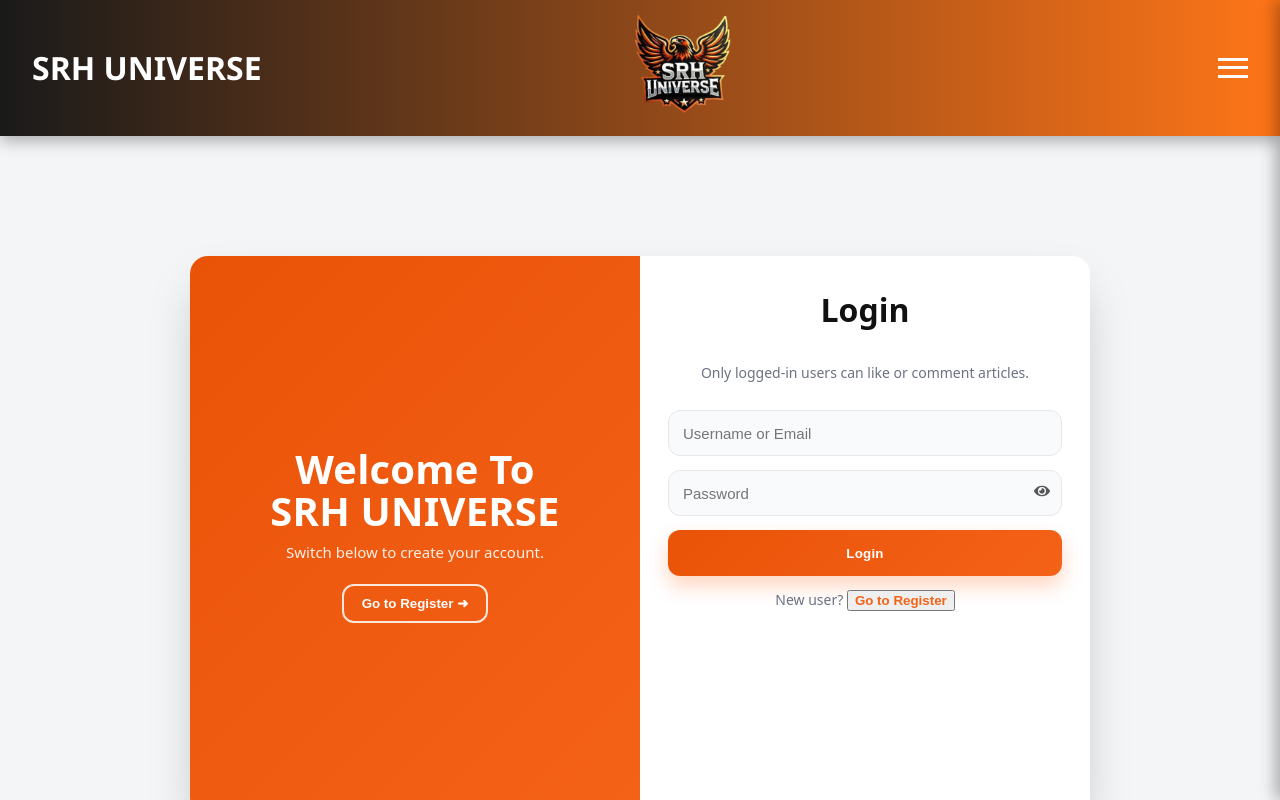
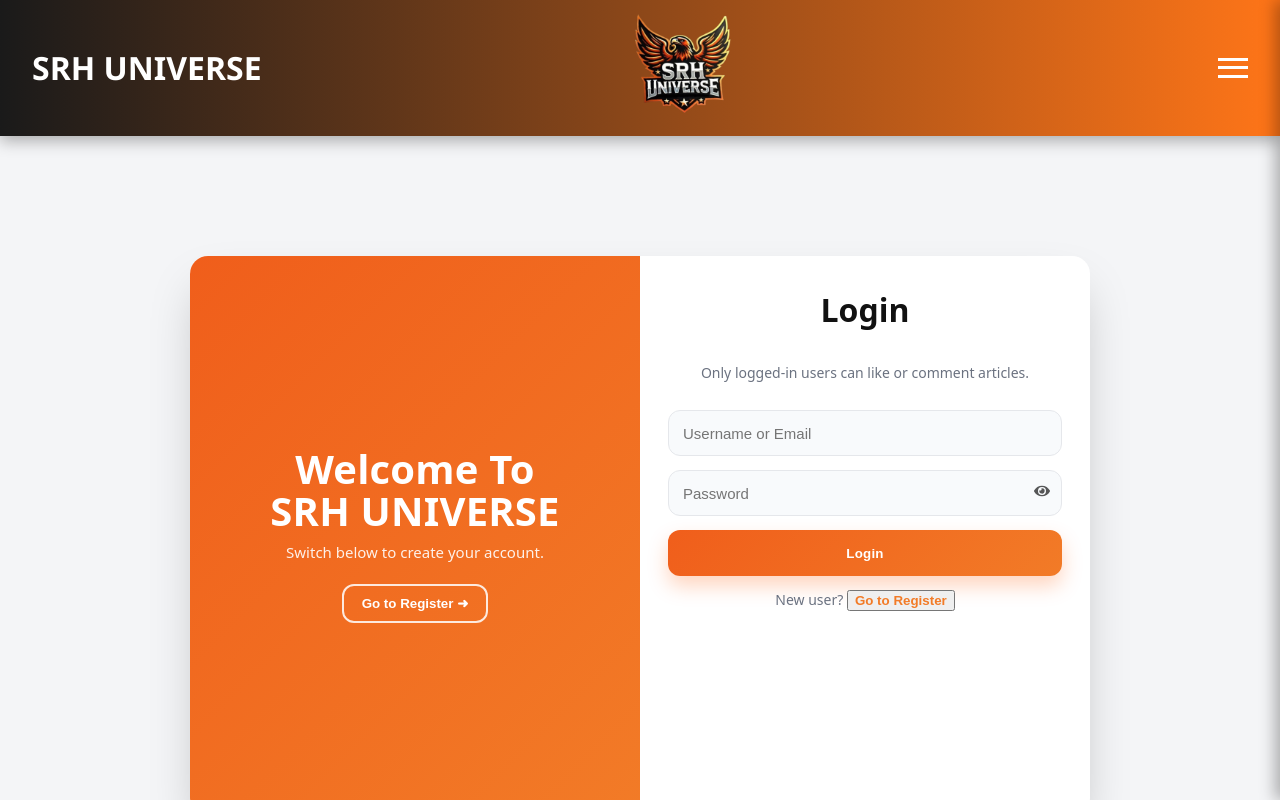
Before and after one commit to DIGVISHRAYALA/SRH_UNIVERSE, a React (Create React App) app in the folder frontend/: page /login in a window 1280 px wide. Built offline with nearby package versions, Linux system fonts and the light colour scheme; no server answers; the HTML template or start-up script is replaced by a standard one.

Commit message:
Refactor Auth.scss with updated styles and comments

```diff
--- a/frontend/src/pages/Auth.scss
+++ b/frontend/src/pages/Auth.scss
@@ -1,8 +1,57 @@
+// // // .auth-box {
+// // //   max-width: 400px;
+// // //   margin: 60px auto;
+// // //   padding: 30px;
+// // //   //background: #fff;
+// // //   background: linear-gradient(135deg, #ff8800, #ff5e00, #212121);
+// // //   border-radius: 12px;
+// // //   box-shadow: 0 4px 12px rgba(0,0,0,0.1);
+// // //   text-align: center;
+
+// // //   h2 {
+// // //     margin-bottom: 20px;
+// // //     color: #333;
+// // //   }
+
+// // //   input {
+// // //     display: block;
+// // //     width: 100%;
+// // //     margin: 10px 0;
+// // //     padding: 12px;
+// // //     border: 1px solid #ddd;
+// // //     border-radius: 8px;
+// // //     font-size: 14px;
+// // //   }
+
+// // //   button {
+// // //     margin-top: 15px;
+// // //     padding: 12px;
+// // //     width: 100%;
+// // //     background: linear-gradient(135deg, #000000, #000000);
+// // //     border: none;
+// // //     border-radius: 8px;
+// // //     color: white;
+// // //     font-size: 15px;
+// // //     font-weight: bold;
+// // //     cursor: pointer;
+// // //     transition: 0.3s ease;
+
+// // //     &:hover {
+// // //       background: linear-gradient(135deg, #ef7000, #ff4b2b);
+// // //     }
+// // //   }
+// // // }
+
+
+
+
+
+
+
 // // .auth-box {
 // //   max-width: 400px;
 // //   margin: 60px auto;
 // //   padding: 30px;
-// //   //background: #fff;
 // //   background: linear-gradient(135deg, #ff8800, #ff5e00, #212121);
 // //   border-radius: 12px;
 // //   box-shadow: 0 4px 12px rgba(0,0,0,0.1);
@@ -21,6 +70,27 @@
 // //     border: 1px solid #ddd;
 // //     border-radius: 8px;
 // //     font-size: 14px;
+// //     box-sizing: border-box;
+// //   }
+
+// //   .input-with-eye {
+// //     display: flex;
+// //     align-items: center;
+// //     position: relative;
+// //     margin: 10px 0;
+
+// //     input {
+// //       flex: 1;
+// //       padding-right: 40px; // space for eye
+// //     }
+
+// //     span {
+// //       position: absolute;
+// //       right: 12px;
+// //       cursor: pointer;
+// //       font-size: 18px;
+// //       color: #333;
+// //     }
 // //   }
 
 // //   button {
@@ -44,96 +114,26 @@
 
 
 
+// // .toast-message {
+// //   position: fixed;
+// //   bottom: 20%;
+// //   left: 50%;
+// //   transform: translateX(-50%);
+// //   background: rgb(255, 85, 0);
+// //   color: #ffffff;
+// //   padding: 12px 20px;
+// //   border-radius: 8px;
+// //   font-weight: bold;
+// //   animation: fadeInOut 2s ease forwards;
+// //   z-index: 1000;
+// // }
 
-
-
-
-// .auth-box {
-//   max-width: 400px;
-//   margin: 60px auto;
-//   padding: 30px;
-//   background: linear-gradient(135deg, #ff8800, #ff5e00, #212121);
-//   border-radius: 12px;
-//   box-shadow: 0 4px 12px rgba(0,0,0,0.1);
-//   text-align: center;
-
-//   h2 {
-//     margin-bottom: 20px;
-//     color: #333;
-//   }
-
-//   input {
-//     display: block;
-//     width: 100%;
-//     margin: 10px 0;
-//     padding: 12px;
-//     border: 1px solid #ddd;
-//     border-radius: 8px;
-//     font-size: 14px;
-//     box-sizing: border-box;
-//   }
-
-//   .input-with-eye {
-//     display: flex;
-//     align-items: center;
-//     position: relative;
-//     margin: 10px 0;
-
-//     input {
-//       flex: 1;
-//       padding-right: 40px; // space for eye
-//     }
-
-//     span {
-//       position: absolute;
-//       right: 12px;
-//       cursor: pointer;
-//       font-size: 18px;
-//       color: #333;
-//     }
-//   }
-
-//   button {
-//     margin-top: 15px;
-//     padding: 12px;
-//     width: 100%;
-//     background: linear-gradient(135deg, #000000, #000000);
-//     border: none;
-//     border-radius: 8px;
-//     color: white;
-//     font-size: 15px;
-//     font-weight: bold;
-//     cursor: pointer;
-//     transition: 0.3s ease;
-
-//     &:hover {
-//       background: linear-gradient(135deg, #ef7000, #ff4b2b);
-//     }
-//   }
-// }
-
-
-
-// .toast-message {
-//   position: fixed;
-//   bottom: 20%;
-//   left: 50%;
-//   transform: translateX(-50%);
-//   background: rgb(255, 85, 0);
-//   color: #ffffff;
-//   padding: 12px 20px;
-//   border-radius: 8px;
-//   font-weight: bold;
-//   animation: fadeInOut 2s ease forwards;
-//   z-index: 1000;
-// }
-
-// @keyframes fadeInOut {
-//   0% { opacity: 0; transform: translate(-50%, 20px); }
-//   10% { opacity: 1; transform: translate(-50%, 0); }
-//   90% { opacity: 1; }
-//   100% { opacity: 0; transform: translate(-50%, 20px); }
-// }
+// // @keyframes fadeInOut {
+// //   0% { opacity: 0; transform: translate(-50%, 20px); }
+// //   10% { opacity: 1; transform: translate(-50%, 0); }
+// //   90% { opacity: 1; }
+// //   100% { opacity: 0; transform: translate(-50%, 20px); }
+// // }
 
 
 
@@ -141,6 +141,365 @@
 
 
 
+
+
+
+
+
+
+
+
+
+
+
+
+
+// // /* ====== Auth.scss ====== */
+
+// // /* Fonts & reset-ish bits */
+// // * { box-sizing: border-box; }
+// // :root {
+// //   //--orange-1: #ff6a00;   /* dark orange */
+// //   //--orange-2: #ff3b00;   /* darker orange */
+// //   --orange-1: #e95308;   /* dark orange */
+// //   --orange-2: #f46218;   /* darker orange */
+// //   --text: #0f172a;
+// //   --muted: #6b7280;
+// //   --bg: #f4f5f7;
+// //   --card: #ffffff;
+// //   --shadow: 0 25px 50px -12px rgba(0,0,0,.25);
+// //   --radius: 18px;
+// //   --transition: 480ms cubic-bezier(.2,.8,.2,1);
+// // }
+
+// // body { background: var(--bg); }
+
+// // .toast-message {
+// //   position: fixed;
+// //   left: 50%;
+// //   bottom: 28px;
+// //   transform: translateX(-50%);
+// //   background: #111827;
+// //   color: #fff;
+// //   padding: 10px 16px;
+// //   border-radius: 10px;
+// //   font-size: 14px;
+// //   z-index: 9999;
+// //   box-shadow: 0 10px 30px rgba(0,0,0,.25);
+// // }
+
+// // /* ====== Card layout (split) ====== */
+// // // .auth-page {
+// // //   min-height: calc(100vh - 80px);
+// // //   display: grid;
+// // //   place-items: center;
+// // //   padding: 24px;
+// // // }
+
+// // .auth-page {
+// //   /* center within the viewport even if you have a site header */
+// //   min-height: 100vh;
+// //   display: grid;
+// //   place-items: center;
+// //   padding: 24px 16px;
+// // }
+
+
+// // // .auth-card {
+// // //   width: min(980px, 92vw);
+// // //   background: var(--card);
+// // //   border-radius: var(--radius);
+// // //   overflow: hidden;
+// // //   box-shadow: var(--shadow);
+// // //   position: relative;
+// // //   display: grid;
+// // //   grid-template-columns: 1fr 1fr;
+// // // }
+
+
+// // .auth-card {
+// //   /* a bit narrower + a fixed-but-responsive height so it never spills */
+// //   width: min(900px, 92vw);
+// //   height: clamp(520px, 70vh, 640px);  /* <-- keeps the box inside the page */
+// //   max-height: 80vh;
+// //   background: var(--card);
+// //   border-radius: var(--radius);
+// //   overflow: hidden;
+// //   box-shadow: var(--shadow);
+// //   position: relative;
+// //   display: grid;
+// //   grid-template-columns: 1fr 1fr;
+// // }
+
+
+// // /* Left welcome panel */
+// // // .welcome {
+// // //   position: relative;
+// // //   padding: 50px 40px;
+// // //   color: #fff;
+// // //   background: linear-gradient(135deg, var(--orange-1), var(--orange-2));
+// // //   display: grid;
+// // //   place-items: center;
+// // // }
+
+
+
+// // .welcome {
+// //   position: relative;
+// //   padding: 36px 28px;              /* tighter padding to fit height */
+// //   color: #fff;
+// //   background: linear-gradient(135deg, var(--orange-1), var(--orange-2));
+// //   display: grid;
+// //   place-items: center;
+// // }
+
+
+// // /* Make right side forms scroll internally if content > card height */
+// // // .forms-viewport,
+// // // .form-panel { height: 100%; }
+
+// // // .form-panel {
+// // //   padding: 36px 32px;              /* slightly smaller padding */
+// // //   gap: 14px;
+// // //   overflow-y: auto;                 /* internal scroll instead of page spill */
+// // // }
+
+
+// // /* Let the viewport scroll vertically and be allowed to shrink inside the grid */
+// // .forms-viewport {
+// //   height: 100%;
+// //   min-height: 0;           /* <-- critical so children can scroll instead of clipping */
+// //   overflow-x: hidden;
+// //   overflow-y: auto;
+// //   padding: 8px 0;          /* small vertical breathing room */
+// // }
+
+// // /* Panel layout; extra bottom padding keeps the button fully visible */
+// // .form-panel {
+// //   height: 100%;
+// //   padding: 28px 28px 44px; /* <-- extra bottom padding so button never gets cut */
+// //   gap: 14px;
+// //   display: grid;
+// //   align-content: start;
+// //   grid-auto-rows: min-content;
+// // }
+
+
+
+// // .welcome__inner {
+// //   text-align: center;
+// //   max-width: 420px;
+// // }
+// // .welcome__title {
+// //   font-size: clamp(28px, 3.2vw, 40px);
+// //   font-weight: 800;
+// //   line-height: 1.05;
+// //   letter-spacing: .2px;
+// //   margin: 0 0 10px;
+// // }
+// // .welcome__desc {
+// //   margin: 0 0 22px;
+// //   opacity: .9;
+// //   font-size: 15px;
+// // }
+// // .welcome__cta {
+// //   border: 2px solid rgba(255,255,255,.85);
+// //   background: transparent;
+// //   color: #fff;
+// //   padding: 10px 18px;
+// //   border-radius: 12px;
+// //   font-weight: 700;
+// //   cursor: pointer;
+// //   transition: transform .15s ease, background .15s ease;
+// // }
+// // .welcome__cta:hover { background: rgba(255,255,255,.12); transform: translateY(-1px); }
+
+// // /* Right forms rail (animated) */
+// // // .forms-viewport {
+// // //   position: relative;
+// // //   overflow: hidden;
+// // //   background: #fff;
+// // // }
+
+// // .forms-rail {
+// //   display: grid;
+// //   grid-template-columns: 1fr 1fr; /* login | register */
+// //   width: 200%;
+// //   transform: translateX(0%);
+// //   transition: transform var(--transition);
+// // }
+
+// // /* slide when in register mode */
+// // .auth-card[data-mode="register"] .forms-rail { transform: translateX(-50%); }
+
+// // /* individual form panel */
+// // // .form-panel {
+// // //   padding: 48px 46px;
+// // //   display: grid;
+// // //   align-content: start;
+// // //   gap: 16px;
+// // // }
+// // // .form-panel h2 {
+// // //   margin: 0 0 6px;
+// // //   font-size: 32px;
+// // //   line-height: 1.1;
+// // //   color: var(--text);
+// // // }
+
+// // .form-panel h2 {
+// //   margin: 0 0 8px;
+// //   font-size: 32px;
+// //   line-height: 1.1;
+// //   color: var(--text);
+// //   text-align: center;           /* <-- centered heading */
+// // }
+
+// // // .subtle {
+// // //   color: var(--muted);
+// // //   font-size: 14px;
+// // // }
+
+// // .subtle {
+// //   color: var(--muted);
+// //   font-size: 14px;
+// //   text-align: center;           /* <-- center under the heading */
+// // }
+
+
+// // /* inputs */
+// // .input,
+// // .input-with-eye input {
+// //   width: 100%;
+// //   height: 46px;
+// //   border-radius: 12px;
+// //   border: 1px solid #e5e7eb;
+// //   background: #f8fafc;
+// //   padding: 0 14px;
+// //   outline: none;
+// //   transition: border-color .2s ease, box-shadow .2s ease, background .2s ease;
+// //   font-size: 15px;
+// // }
+// // .input:focus,
+// // .input-with-eye input:focus {
+// //   border-color: var(--orange-1);
+// //   background: #fff;
+// //   box-shadow: 0 0 0 4px rgba(255,106,0,.15);
+// // }
+
+// // .input-with-eye {
+// //   position: relative;
+// // }
+// // .input-with-eye span {
+// //   position: absolute;
+// //   right: 12px;
+// //   top: 50%;
+// //   transform: translateY(-50%);
+// //   cursor: pointer;
+// //   opacity: .65;
+// // }
+
+// // /* primary buttons */
+// // .btn {
+// //   height: 46px;
+// //   border: none;
+// //   border-radius: 12px;
+// //   font-weight: 800;
+// //   letter-spacing: .2px;
+// //   cursor: pointer;
+// //   transition: transform .15s ease, box-shadow .15s ease;
+// // }
+// // .btn-primary {
+// //   background: linear-gradient(135deg, var(--orange-1), var(--orange-2));
+// //   color: #fff;
+// //   box-shadow: 0 10px 20px rgba(255, 86, 0, .25);
+// // }
+// // .btn-primary:hover { transform: translateY(-1px); }
+
+// // .link {
+// //   font-weight: 700;
+// //   color: var(--orange-2);
+// //   text-decoration: none;
+// // }
+// // .link:hover { text-decoration: underline; }
+
+
+
+
+
+
+
+
+
+
+
+
+
+
+
+// // /* keep laptop/desktop rules as-is above … */
+
+// // /* ====== Mobile: keep the same slider + effects ====== */
+// // @media (max-width: 880px) {
+// //   .auth-card {
+// //     grid-template-columns: 1fr;                 /* stack: Welcome over Forms */
+// //     width: min(560px, 96vw);
+// //     height: clamp(560px, 92dvh, 760px);         /* fill viewport but not overflow */
+// //   }
+
+// //   .welcome {
+// //     order: -1;                                  /* show first */
+// //     padding: 28px 22px;
+// //   }
+
+// //   /* keep CTA on mobile so users can toggle modes */
+// //   .welcome__cta { display: inline-flex; }
+
+// //   /* allow inner scroll, keep momentum on iOS */
+// //   .forms-viewport {
+// //     height: auto;
+// //     min-height: 360px;
+// //     -webkit-overflow-scrolling: touch;
+// //     padding: 8px 0;
+// //   }
+
+// //   /* 🔑 DO NOT collapse the rail; keep 2 panels & the slide */
+// //   .forms-rail {
+// //     width: 200%;
+// //     display: grid;
+// //     grid-template-columns: 1fr 1fr;             /* login | register */
+// //     will-change: transform;
+// //     transition: transform var(--transition);
+// //     transform: translateX(0%);                  /* login by default */
+// //   }
+// //   .auth-card[data-mode="register"] .forms-rail { transform: translateX(-50%); }
+
+// //   .form-panel {
+// //     padding: 24px 20px calc(40px + env(safe-area-inset-bottom, 0px));
+// //     gap: 14px;
+// //   }
+
+// //   .form-panel h2 { font-size: 28px; }
+// //   .subtle { font-size: 13px; }
+
+// //   .input,
+// //   .input-with-eye input,
+// //   .btn { height: 44px; }
+// // }
+
+// // /* ====== Very small phones: tighten typography a bit ====== */
+// // @media (max-width: 380px) {
+// //   .welcome__title { font-size: clamp(24px, 7vw, 30px); }
+// //   .welcome__desc { font-size: 14px; }
+// //   .form-panel h2 { font-size: 24px; }
+// //   .input,
+// //   .input-with-eye input,
+// //   .btn { height: 42px; font-size: 14px; }
+// // }
+
+// // /* ====== Small quality-of-life tweaks (add once) ====== */
+// // :root { --safe-inset-bottom: env(safe-area-inset-bottom, 0px); }
+// // .forms-viewport { min-height: 0; overflow-x: hidden; overflow-y: auto; }
+// // .forms-rail { will-change: transform; }          /* smoother GPU anim */
 
 
 
@@ -170,8 +529,10 @@
 //   --shadow: 0 25px 50px -12px rgba(0,0,0,.25);
 //   --radius: 18px;
 //   --transition: 480ms cubic-bezier(.2,.8,.2,1);
+//   --safe-inset-bottom: env(safe-area-inset-bottom, 0px);
 // }
 
+// html, body { overflow-x: hidden; } /* prevent accidental horizontal scroll */
 // body { background: var(--bg); }
 
 // .toast-message {
@@ -189,38 +550,19 @@
 // }
 
 // /* ====== Card layout (split) ====== */
-// // .auth-page {
-// //   min-height: calc(100vh - 80px);
-// //   display: grid;
-// //   place-items: center;
-// //   padding: 24px;
-// // }
-
 // .auth-page {
 //   /* center within the viewport even if you have a site header */
 //   min-height: 100vh;
 //   display: grid;
 //   place-items: center;
 //   padding: 24px 16px;
+//   padding-inline: clamp(12px, 4vw, 16px); /* breathing room without causing width overflow */
 // }
-
-
-// // .auth-card {
-// //   width: min(980px, 92vw);
-// //   background: var(--card);
-// //   border-radius: var(--radius);
-// //   overflow: hidden;
-// //   box-shadow: var(--shadow);
-// //   position: relative;
-// //   display: grid;
-// //   grid-template-columns: 1fr 1fr;
-// // }
-
 
 // .auth-card {
 //   /* a bit narrower + a fixed-but-responsive height so it never spills */
-//   width: min(900px, 92vw);
-//   height: clamp(520px, 70vh, 640px);  /* <-- keeps the box inside the page */
+//   inline-size: min(900px, 100%);             /* was width:min(900px,92vw) -> avoids vw rounding */
+//   height: clamp(520px, 70vh, 640px);         /* keeps the box inside the page */
 //   max-height: 80vh;
 //   background: var(--card);
 //   border-radius: var(--radius);
@@ -231,19 +573,7 @@
 //   grid-template-columns: 1fr 1fr;
 // }
 
-
 // /* Left welcome panel */
-// // .welcome {
-// //   position: relative;
-// //   padding: 50px 40px;
-// //   color: #fff;
-// //   background: linear-gradient(135deg, var(--orange-1), var(--orange-2));
-// //   display: grid;
-// //   place-items: center;
-// // }
-
-
-
 // .welcome {
 //   position: relative;
 //   padding: 36px 28px;              /* tighter padding to fit height */
@@ -253,22 +583,11 @@
 //   place-items: center;
 // }
 
-
-// /* Make right side forms scroll internally if content > card height */
-// // .forms-viewport,
-// // .form-panel { height: 100%; }
-
-// // .form-panel {
-// //   padding: 36px 32px;              /* slightly smaller padding */
-// //   gap: 14px;
-// //   overflow-y: auto;                 /* internal scroll instead of page spill */
-// // }
-
-
 // /* Let the viewport scroll vertically and be allowed to shrink inside the grid */
 // .forms-viewport {
 //   height: 100%;
-//   min-height: 0;           /* <-- critical so children can scroll instead of clipping */
+//   min-height: 0;           /* critical so children can scroll instead of clipping */
+//   min-width: 0;            /* prevents children from forcing horizontal overflow */
 //   overflow-x: hidden;
 //   overflow-y: auto;
 //   padding: 8px 0;          /* small vertical breathing room */
@@ -277,18 +596,18 @@
 // /* Panel layout; extra bottom padding keeps the button fully visible */
 // .form-panel {
 //   height: 100%;
-//   padding: 28px 28px 44px; /* <-- extra bottom padding so button never gets cut */
+//   padding: 28px 28px 44px; /* extra bottom padding so button never gets cut */
 //   gap: 14px;
 //   display: grid;
 //   align-content: start;
 //   grid-auto-rows: min-content;
+//   min-width: 0;            /* allow content to shrink without pushing layout */
 // }
-
-
 
 // .welcome__inner {
 //   text-align: center;
 //   max-width: 420px;
+//   min-width: 0;
 // }
 // .welcome__title {
 //   font-size: clamp(28px, 3.2vw, 40px);
@@ -314,57 +633,32 @@
 // }
 // .welcome__cta:hover { background: rgba(255,255,255,.12); transform: translateY(-1px); }
 
-// /* Right forms rail (animated) */
-// // .forms-viewport {
-// //   position: relative;
-// //   overflow: hidden;
-// //   background: #fff;
-// // }
-
+// /* Right forms rail (animated) — desktop baseline */
 // .forms-rail {
 //   display: grid;
 //   grid-template-columns: 1fr 1fr; /* login | register */
 //   width: 200%;
 //   transform: translateX(0%);
 //   transition: transform var(--transition);
+//   will-change: transform;
 // }
 
 // /* slide when in register mode */
 // .auth-card[data-mode="register"] .forms-rail { transform: translateX(-50%); }
-
-// /* individual form panel */
-// // .form-panel {
-// //   padding: 48px 46px;
-// //   display: grid;
-// //   align-content: start;
-// //   gap: 16px;
-// // }
-// // .form-panel h2 {
-// //   margin: 0 0 6px;
-// //   font-size: 32px;
-// //   line-height: 1.1;
-// //   color: var(--text);
-// // }
 
 // .form-panel h2 {
 //   margin: 0 0 8px;
 //   font-size: 32px;
 //   line-height: 1.1;
 //   color: var(--text);
-//   text-align: center;           /* <-- centered heading */
+//   text-align: center;           /* centered heading */
 // }
-
-// // .subtle {
-// //   color: var(--muted);
-// //   font-size: 14px;
-// // }
 
 // .subtle {
 //   color: var(--muted);
 //   font-size: 14px;
-//   text-align: center;           /* <-- center under the heading */
+//   text-align: center;           /* center under the heading */
 // }
-
 
 // /* inputs */
 // .input,
@@ -378,6 +672,8 @@
 //   outline: none;
 //   transition: border-color .2s ease, box-shadow .2s ease, background .2s ease;
 //   font-size: 15px;
+//   max-width: 100%;
+//   min-width: 0;
 // }
 // .input:focus,
 // .input-with-eye input:focus {
@@ -407,6 +703,7 @@
 //   letter-spacing: .2px;
 //   cursor: pointer;
 //   transition: transform .15s ease, box-shadow .15s ease;
+//   max-width: 100%;
 // }
 // .btn-primary {
 //   background: linear-gradient(135deg, var(--orange-1), var(--orange-2));
@@ -422,27 +719,19 @@
 // }
 // .link:hover { text-decoration: underline; }
 
+// /* Extra guard: any wide element inside should never exceed the panel */
+// .form-panel img,
+// .form-panel input,
+// .form-panel button {
+//   max-width: 100%;
+//   min-width: 0;
+// }
 
-
-
-
-
-
-
-
-
-
-
-
-
-
-// /* keep laptop/desktop rules as-is above … */
-
-// /* ====== Mobile: keep the same slider + effects ====== */
+// /* ====== Mobile: keep the same slider + effects, fix right cut ====== */
 // @media (max-width: 880px) {
 //   .auth-card {
 //     grid-template-columns: 1fr;                 /* stack: Welcome over Forms */
-//     width: min(560px, 96vw);
+//     inline-size: min(560px, 100%);              /* no vw -> no rounding overflow */
 //     height: clamp(560px, 92dvh, 760px);         /* fill viewport but not overflow */
 //   }
 
@@ -460,21 +749,34 @@
 //     min-height: 360px;
 //     -webkit-overflow-scrolling: touch;
 //     padding: 8px 0;
+//     min-width: 0;
+//     overflow-x: hidden;
 //   }
 
-//   /* 🔑 DO NOT collapse the rail; keep 2 panels & the slide */
+//   /* Switch the rail to flex: subpixel-stable halves */
 //   .forms-rail {
+//     display: flex;                    /* instead of grid */
 //     width: 200%;
-//     display: grid;
-//     grid-template-columns: 1fr 1fr;             /* login | register */
+//     transform: translate3d(0,0,0);    /* GPU + stable landing */
+//     transition: transform var(--transition);
+//     backface-visibility: hidden;
 //     will-change: transform;
-//     transition: transform var(--transition);
-//     transform: translateX(0%);                  /* login by default */
 //   }
-//   .auth-card[data-mode="register"] .forms-rail { transform: translateX(-50%); }
+
+//   /* Each panel is exactly half the rail */
+//   .forms-rail > .form-panel {
+//     flex: 0 0 50%;
+//     min-width: 50%;
+//     max-width: 50%;
+//     box-sizing: border-box;
+//   }
+
+//   .auth-card[data-mode="register"] .forms-rail {
+//     transform: translate3d(-50%, 0, 0);
+//   }
 
 //   .form-panel {
-//     padding: 24px 20px calc(40px + env(safe-area-inset-bottom, 0px));
+//     padding: 24px 20px calc(40px + var(--safe-inset-bottom));
 //     gap: 14px;
 //   }
 
@@ -496,15 +798,8 @@
 //   .btn { height: 42px; font-size: 14px; }
 // }
 
-// /* ====== Small quality-of-life tweaks (add once) ====== */
-// :root { --safe-inset-bottom: env(safe-area-inset-bottom, 0px); }
-// .forms-viewport { min-height: 0; overflow-x: hidden; overflow-y: auto; }
+// /* ====== Small quality-of-life tweaks ====== */
 // .forms-rail { will-change: transform; }          /* smoother GPU anim */
-
-
-
-
-
 
 
 
@@ -518,10 +813,11 @@
 /* Fonts & reset-ish bits */
 * { box-sizing: border-box; }
 :root {
-  //--orange-1: #ff6a00;   /* dark orange */
-  //--orange-2: #ff3b00;   /* darker orange */
-  --orange-1: #e95308;   /* dark orange */
-  --orange-2: #f46218;   /* darker orange */
+
+ // --orange-1: #e95308;   /* dark orange */
+ //--orange-2: #f46218;
+  --orange-1: #f05e1b;
+  --orange-2: #f27b27;   /* darker orange */
   --text: #0f172a;
   --muted: #6b7280;
   --bg: #f4f5f7;
```
